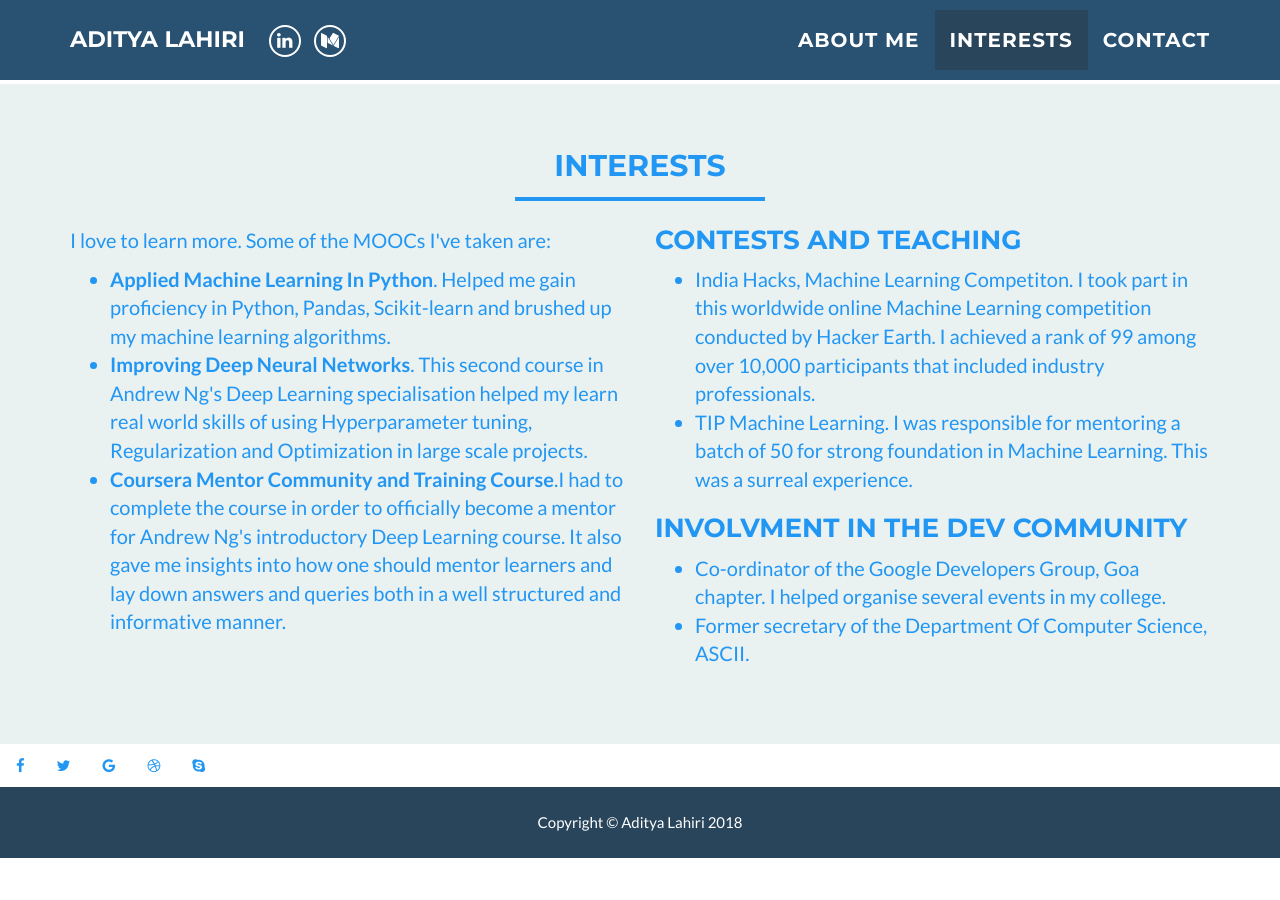
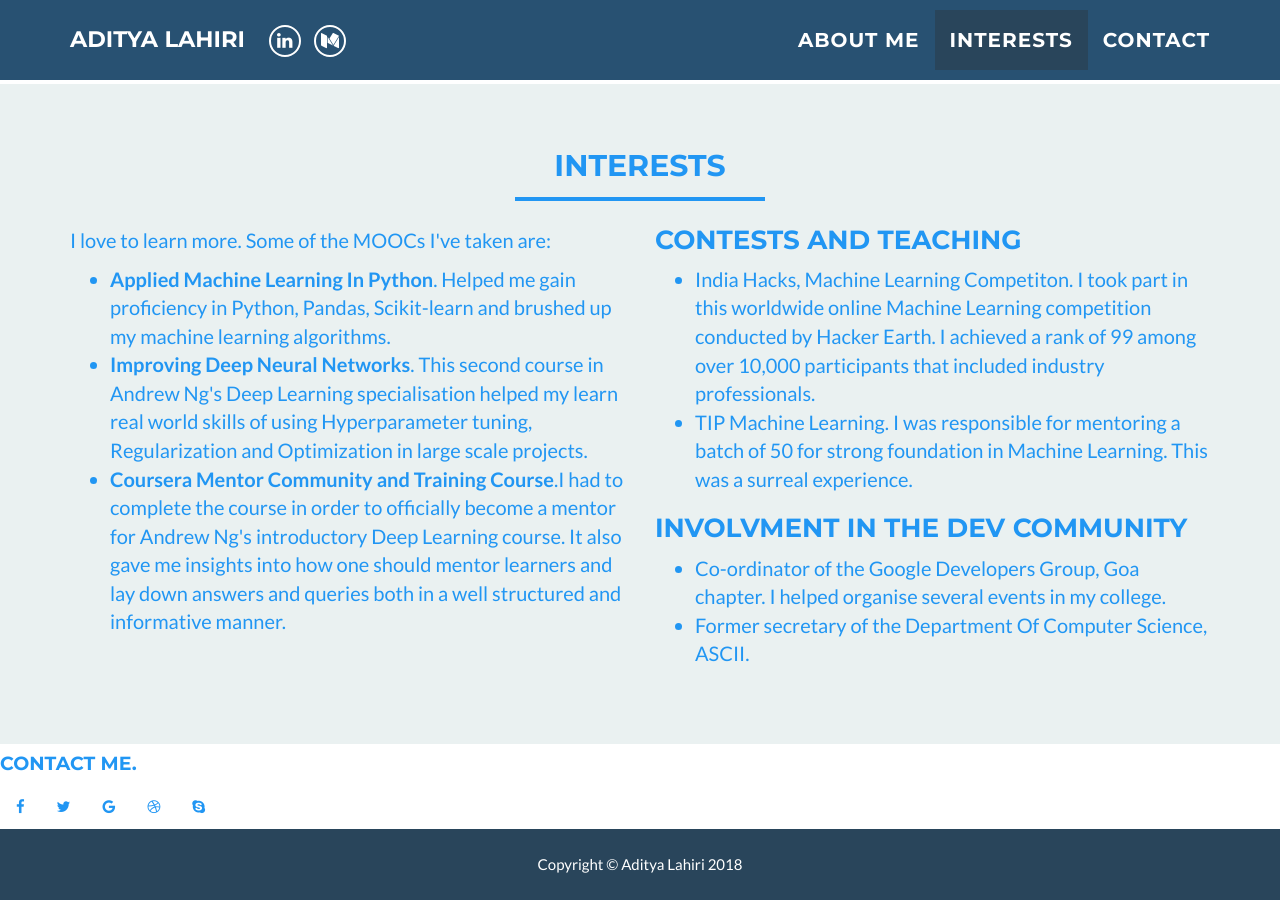
Before and after one commit to adityalahiri/adityalahiri.github.io, a Jekyll site: the page built from index.html, in a window 1280 px wide and 900 px high, scrolled down 1252 px. Built offline with Jekyll 4.4.1, drawn with Linux system fonts in a browser that asks for light colours; nearby versions of some CDN libraries; before the commit the page ends 2110 px from its top, so only the background shows below that.

Commit message:
socialonly1

```diff
--- a/_includes/contact_form.html
+++ b/_includes/contact_form.html
@@ -1,4 +1,5 @@
 <!-- Contact Section -->
+<h4>Contact me.</h4>
 <link rel='stylesheet prefetch' href='http://maxcdn.bootstrapcdn.com/font-awesome/4.3.0/css/font-awesome.min.css'>
 
 <link rel="stylesheet" href="css/style.css">
```
